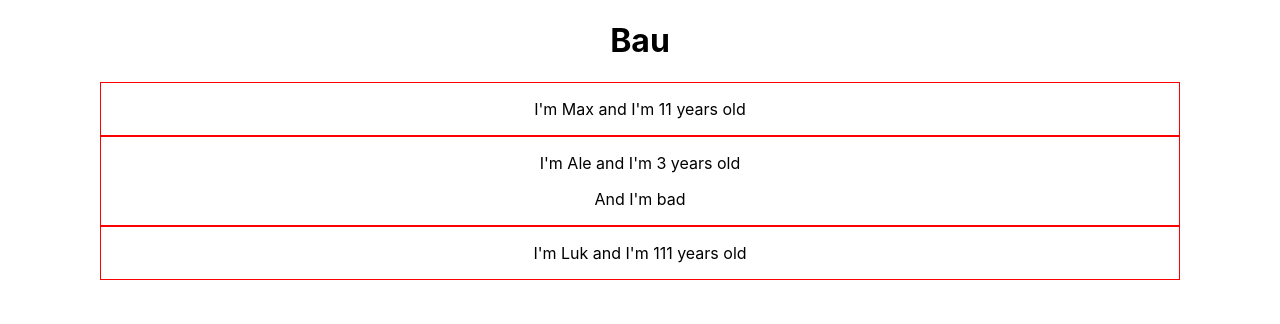
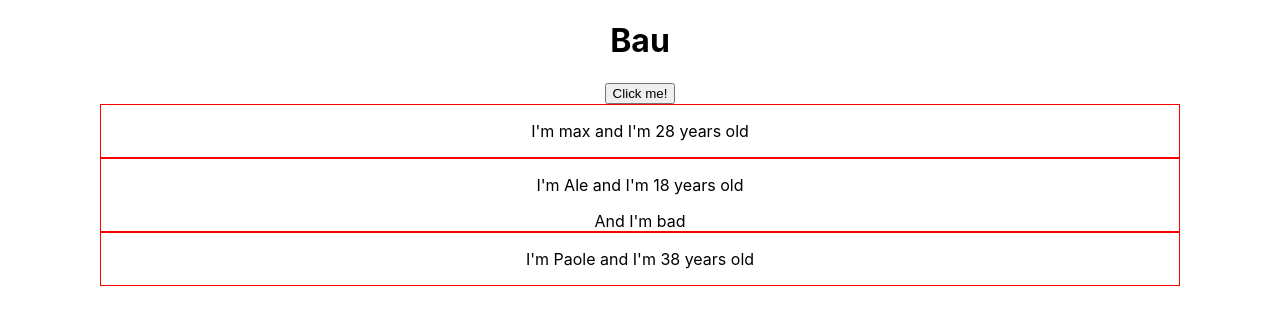
Before and after one commit to lucabit73/react-tutorial, a React (Create React App) app: page / in a window 1280 px wide. Shown: the top 324 px of the page. Built offline with nearby package versions, Linux system fonts and the light colour scheme.

Commit message:
simple use of state

```diff
--- a/src/App.js
+++ b/src/App.js
@@ -3,13 +3,29 @@ import './App.css';
 import Person from './Person/Person'
 
 class App extends Component {
+  state = {
+    person: [
+      {name: "max", age: 28},
+      {name: "Ale", age: 18},
+      {name: "Paole", age: 38},
+    ]
+  }
+  switchnameHandler = () =>{
+    this.setState({
+      person: [
+        {name: "Maximilluian", age: 28},
+        {name: "Ale", age: 18},
+        {name: "Paole", age: 138},
+    ]});
+  }
   render() {
     return (
       <div className="App">
         <h1>Bau</h1>
-        <Person name="Max" age="11"/>
-        <Person name="Ale" age="3"><p>And I'm bad</p></Person>
-        <Person name="Luk" age="111"/>
+        <button onClick={this.switchnameHandler}>Click me!</button>
+        <Person name={this.state.person[0].name} age={this.state.person[0].age}/>
+        <Person name={this.state.person[1].name} age={this.state.person[1].age}>And I'm bad</Person>
+        <Person name={this.state.person[2].name} age={this.state.person[2].age}/>
       </div>
     );
   }
```
